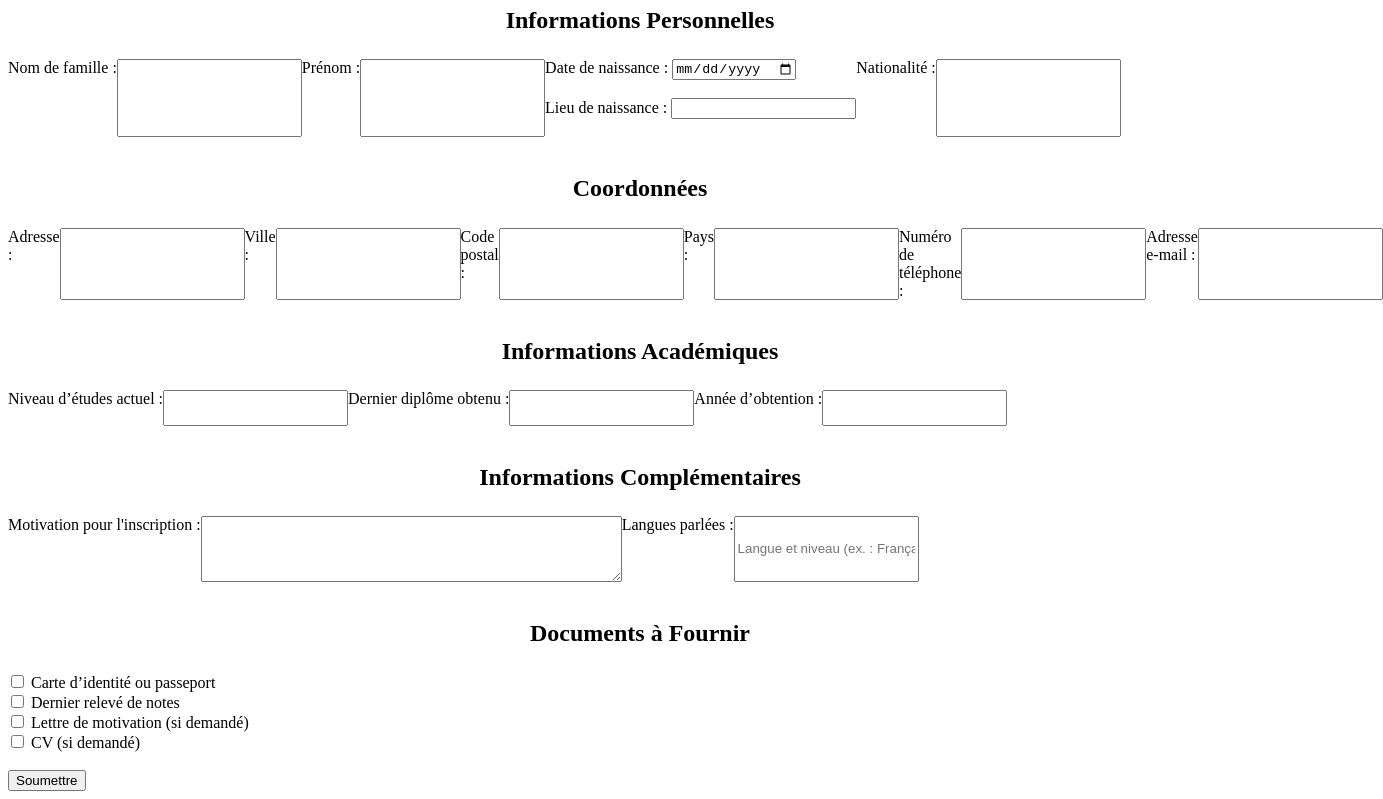
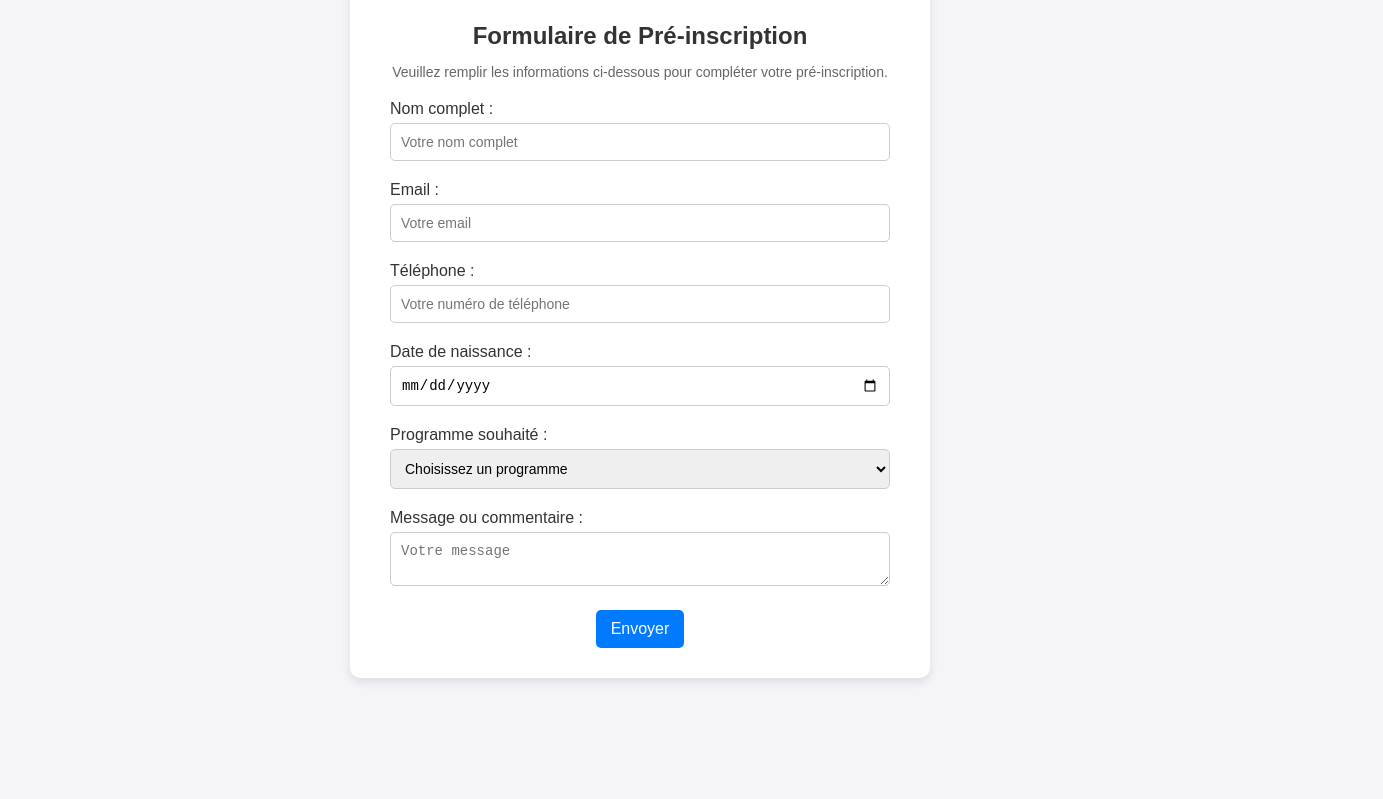
Before and after one commit to ThiernoAmadouBa/Chellou_Formulaire, a plain HTML site: page index.html in a window 1280 px wide. Shown: the part 73-872 px from the top of the page, 1383 px wide, since content can reach past the window. After the commit the page ends 800 px from the top, so only its background shows below. Drawn offline with Linux system fonts and the light colour scheme.

Commit message:
changer tous les fichiers

```diff
--- a/index.html
+++ b/index.html
@@ -1,107 +1,49 @@
 <!DOCTYPE html>
-<html lang="fr">
+<html lang="en">
 <head>
-    <meta charset="UTF-8">
-    <meta name="viewport" content="width=device-width, initial-scale=1.0">
-    <title>Formulaire de Pré-inscription</title>
-    <link rel="stylesheet" href="style.css">
+  <meta charset="UTF-8">
+  <meta name="viewport" content="width=device-width, initial-scale=1.0">
+  <title>Pré-inscription</title>
+  <link rel="stylesheet" href="style.css">
 </head>
 <body>
-    <h1 style="text-align: center;font-weight: bold; font-style: italic; ">Formulaire de Renseignements pour la Pré-inscription</h1>
+  <div class="form-container">
+    <h1>Formulaire de Pré-inscription</h1>
+    <p>Veuillez remplir les informations ci-dessous pour compléter votre pré-inscription.</p>
+    <form action="#" method="POST">
+      <!-- Nom complet -->
+      <label for="full-name">Nom complet :</label>
+      <input type="text" id="full-name" name="full-name" placeholder="Votre nom complet" required>
 
-    <form action="/submit_form" method="post" >
-        <!-- Informations Personnelles -->
-        <h2>Informations Personnelles</h2>
+      <!-- Email -->
+      <label for="email">Email :</label>
+      <input type="email" id="email" name="email" placeholder="Votre email" required>
 
+      <!-- Téléphone -->
+      <label for="phone">Téléphone :</label>
+      <input type="tel" id="phone" name="phone" placeholder="Votre numéro de téléphone" required>
 
-           <div class="info">
-            <label for="nom">Nom de famille :</label>
-            <input type="text" id="nom" name="nom" required><br><br>
+      <!-- Date de naissance -->
+      <label for="dob">Date de naissance :</label>
+      <input type="date" id="dob" name="dob" required>
 
-            <label for="prenom">Prénom :</label>
-            <input type="text" id="prenom" name="prenom" required><br><br>
+      <!-- Sélection du programme -->
+      <label for="program">Programme souhaité :</label>
+      <select id="program" name="program" required>
+        <option value="" disabled selected>Choisissez un programme</option>
+        <option value="informatique">Informatique</option>
+        <option value="gestion">Gestion</option>
+        <option value="marketing">Marketing</option>
+        <option value="design">Design</option>
+      </select>
 
+      <!-- Message -->
+      <label for="message">Message ou commentaire :</label>
+      <textarea id="message" name="message" placeholder="Votre message"></textarea>
 
-             <div class="date">
-                <label for="date_naissance">Date de naissance :</label>
-                <input type="date" id="date_naissance" name="date_naissance" required><br><br>
-
-                <label for="lieu_naissance">Lieu de naissance :</label>
-                <input type="text" id="lieu_naissance" name="lieu_naissance" required><br><br>
-
-             </div>
-            <label for="nationalite">Nationalité :</label>
-            <input type="text" id="nationalite" name="nationalite" required><br><br>
-           </div>
-
-        <!-- Coordonnées -->
-        <h2>Coordonnées</h2>
-
-        <div class="cordonne">
-
-            <label for="adresse">Adresse :</label>
-        <input type="text" id="adresse" name="adresse" required><br><br>
-
-        <label for="ville">Ville :</label>
-        <input type="text" id="ville" name="ville" required><br><br>
-
-        <label for="code_postal">Code postal :</label>
-        <input type="text" id="code_postal" name="code_postal" required><br><br>
-
-        <label for="pays">Pays :</label>
-        <input type="text" id="pays" name="pays" required><br><br>
-
-        <label for="telephone">Numéro de téléphone :</label>
-        <input type="tel" id="telephone" name="telephone" required><br><br>
-
-        <label for="email">Adresse e-mail :</label>
-        <input type="email" id="email" name="email" required><br><br>
-        </div>
-
-        <!-- Informations Académiques -->
-        <h2>Informations Académiques</h2>
-
-        <div class="academie">
-            <label for="niveau_etudes">Niveau d’études actuel :</label>
-        <input type="text" id="niveau_etudes" name="niveau_etudes"><br><br>
-
-        <label for="dernier_diplome">Dernier diplôme obtenu :</label>
-        <input type="text" id="dernier_diplome" name="dernier_diplome"><br><br>
-
-        <label for="annee_obtention">Année d’obtention :</label>
-        <input type="number" id="annee_obtention" name="annee_obtention"><br><br>
-        </div>
-
-        <!-- Informations Complémentaires -->
-        <h2>Informations Complémentaires</h2>
-          <div class="complement">
-
-        <label for="motivation">Motivation pour l'inscription :</label><br>
-        <textarea id="motivation" name="motivation" rows="4" cols="50"></textarea><br><br>
-
-        <label for="langues">Langues parlées :</label><br>
-        <input type="text" id="langues" name="langues" placeholder="Langue et niveau (ex. : Français - courant)"><br><br>
-
-          </div>
-        <!-- Documents à Fournir -->
-        <h2>Documents à Fournir</h2>
-
-        <div class="document">
-            <input type="checkbox" id="identite" name="document_identite" style="margin-left: 3px;">
-        <label for="identite">Carte d’identité ou passeport</label><br>
-
-        <input type="checkbox" id="releve_notes" name="document_releve_notes" style="margin-left: 3px;">
-        <label for="releve_notes">Dernier relevé de notes</label><br>
-
-        <input type="checkbox" id="lettre_motivation" name="document_lettre_motivation" style="margin-left: 3px;">
-        <label for="lettre_motivation">Lettre de motivation (si demandé)</label><br>
-
-        <input type="checkbox" id="cv" name="document_cv" style="margin-left: 3px;">
-        <label for="cv">CV (si demandé)</label><br><br>
-        </div>
-
-        <!-- Bouton de soumission -->
-        <button type="submit">Soumettre</button>
+      <!-- Bouton de soumission -->
+      <button type="submit">Envoyer</button>
     </form>
+  </div>
 </body>
 </html>
--- a/style.css
+++ b/style.css
@@ -1,32 +1,86 @@
-.info{
+/* Styles globaux */
+body {
+    font-family: 'Arial', sans-serif;
+    background-color: #f4f4f9;
+    margin: 0;
+    padding: 0;
     display: flex;
-    margin-bottom: 3%;
+    justify-content: center;
+    align-items: center;
+    height: 100vh;
+  }
 
-}
+  /* Conteneur du formulaire */
+  .form-container {
+    background-color: #fff;
+    padding: 30px 40px;
+    border-radius: 10px;
+    box-shadow: 0 4px 10px rgba(0, 0, 0, 0.1);
+    width: 100%;
+    max-width: 500px;
+    text-align: center;
+  }
 
-.cordonne{
-    display: flex;
-    margin-bottom: 3%;
+  /* Titre et description */
+  .form-container h1 {
+    margin-bottom: 10px;
+    font-size: 24px;
+    color: #333;
+  }
 
-}
+  .form-container p {
+    margin-bottom: 20px;
+    color: #666;
+    font-size: 14px;
+  }
 
-.academie{
-    display: flex;
-    margin-bottom: 3%;
+  /* Styles des champs de formulaire */
+  form label {
+    display: block;
+    margin-bottom: 5px;
+    color: #333;
+    text-align: left;
+  }
 
+  form input,
+  form select,
+  form textarea {
+    width: 100%;
+    padding: 10px;
+    margin-bottom: 20px;
+    border: 1px solid #ccc;
+    border-radius: 5px;
+    font-size: 14px;
+    box-sizing: border-box;
+  }
 
-}
+  form input:focus,
+  form select:focus,
+  form textarea:focus {
+    outline: none;
+    border-color: #007bff;
+    box-shadow: 0 0 5px rgba(0, 123, 255, 0.3);
+  }
 
-.complement{
-    display: flex;
-    margin-bottom: 3%;
+  /* Bouton de soumission */
+  form button {
+    background-color: #007bff;
+    color: #fff;
+    border: none;
+    padding: 10px 15px;
+    font-size: 16px;
+    border-radius: 5px;
+    cursor: pointer;
+    transition: background-color 0.3s ease;
+  }
 
-}
+  form button:hover {
+    background-color: #0056b3;
+  }
 
-
-
-form>h2{
-    text-align: center;
-    margin-bottom: 2%;
-
-}
+  /* Ajustements pour les écrans plus petits */
+  @media (max-width: 600px) {
+    .form-container {
+      padding: 20px;
+    }
+  }
```
